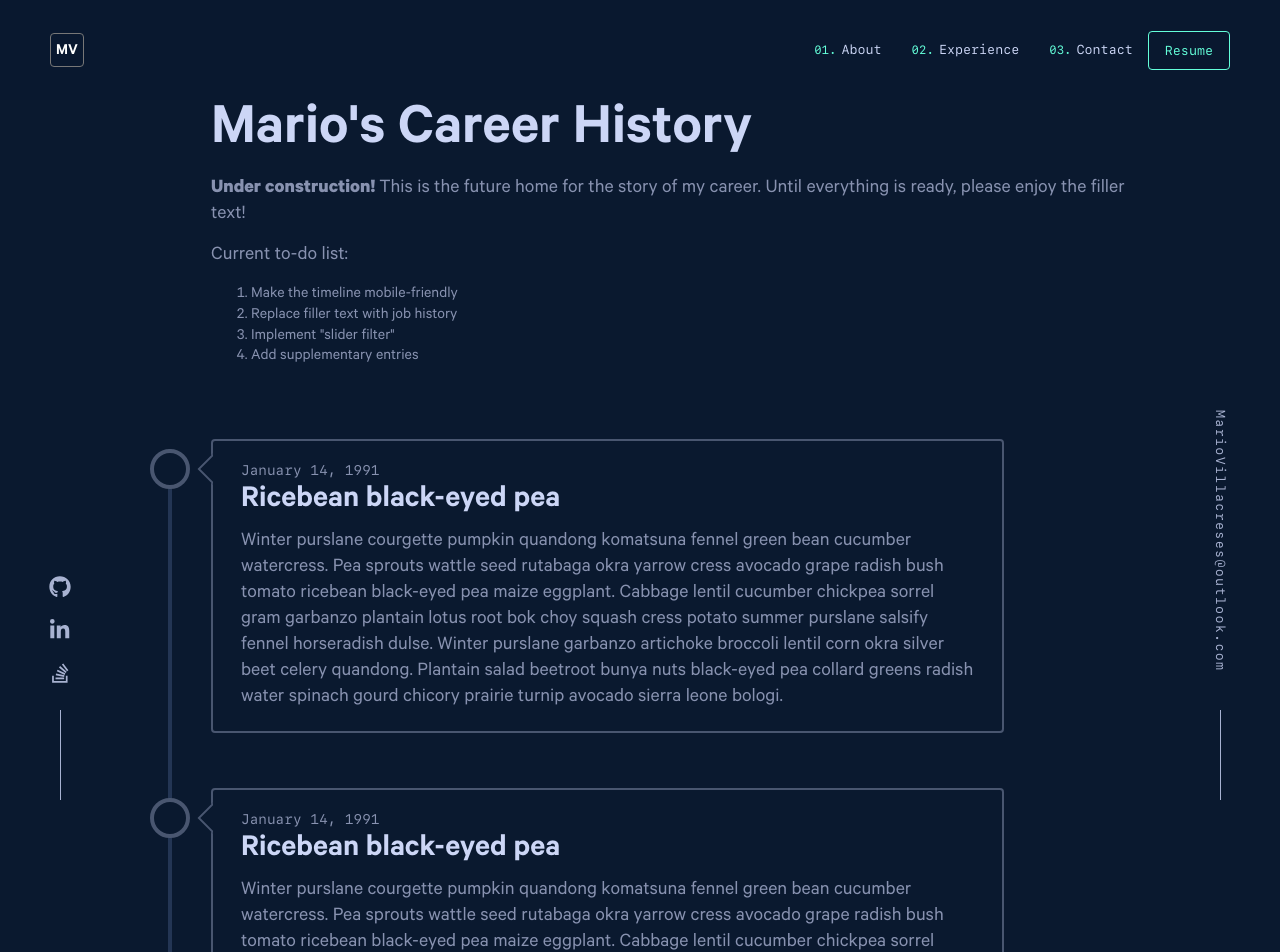
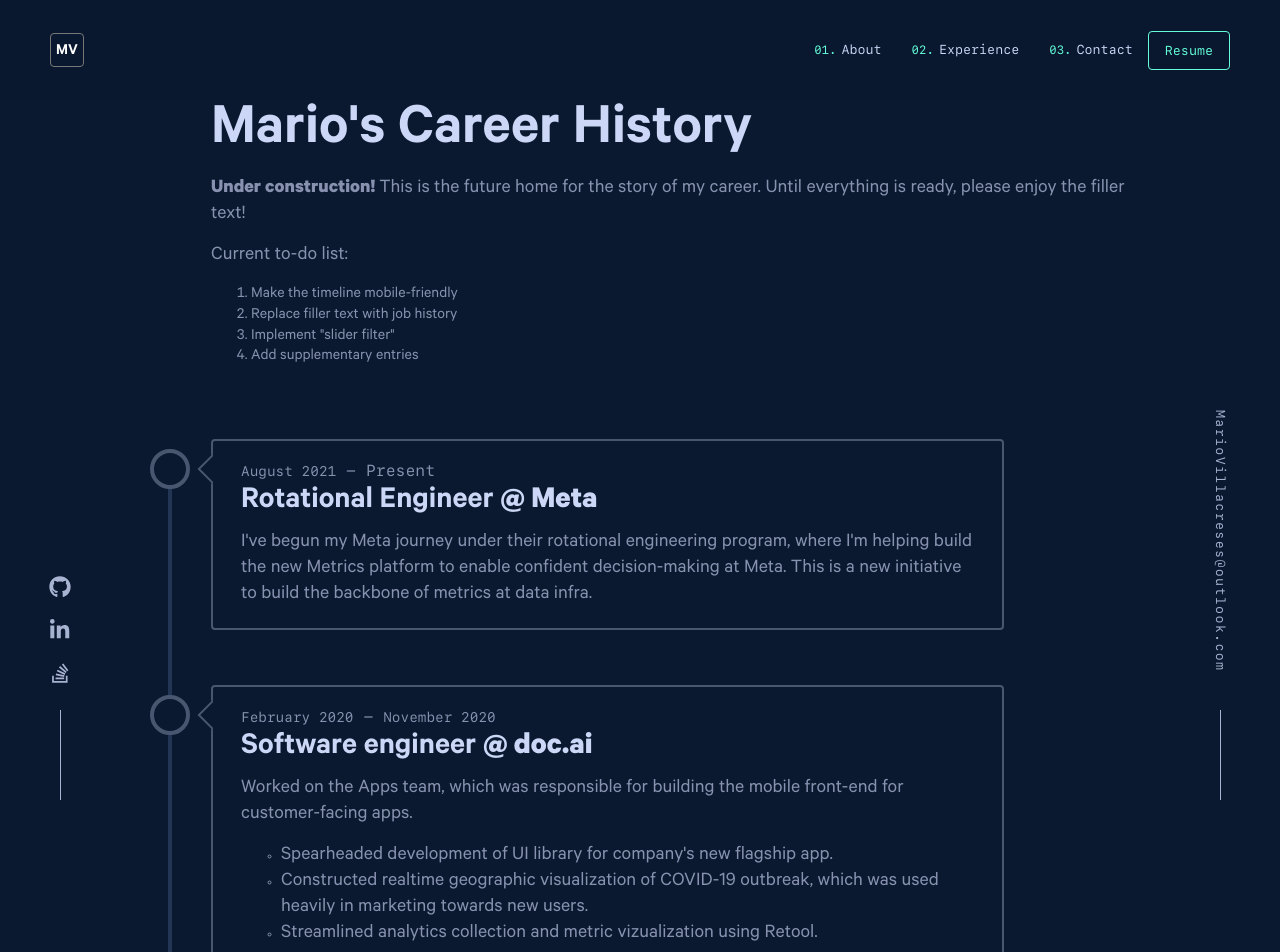
Before and after one commit to villacreses/personal-site-v2, a Next.js app: page /timeline in a window 1280 px wide. Shown: the top 952 px of the page. Built offline with nearby package versions, Linux system fonts and the light colour scheme.

Commit message:
Move timeline entries to data directory

```diff
--- /dev/null
+++ b/src/components/TimeRange.tsx
@@ -0,0 +1,69 @@
+import { timeStamp } from 'console'
+import {FC, useState, useEffect} from 'react'
+import DisplayIf from './DisplayIf'
+import styles from './Timeline.module.scss';
+
+type TimeRangeProps = {
+  startTimestamp: string,
+  endTimestamp?: string
+}
+
+type STimestrings = {
+  start: string,
+  end?: string,
+}
+
+const month = [
+  'January',
+  'February',
+  'March',
+  'April',
+  'May',
+  'June',
+  'July',
+  'August',
+  'September',
+  'October',
+  'November',
+  'December',
+] as const;
+
+const TimeRange: FC<TimeRangeProps> = ({
+  startTimestamp,
+  endTimestamp = null,
+}) => {
+  const [dates, setDates] = useState<STimestrings|null>(null)
+
+  useEffect(() => {
+    let temp = new Date(startTimestamp);
+    let start = month[temp.getMonth()] + ' ' + temp.getFullYear();
+
+    let end;
+    if (endTimestamp){
+      temp = new Date(endTimestamp)
+      end = month[temp.getMonth()] + ' ' + temp.getFullYear();
+    }
+    setDates({start, end})
+  }, [startTimestamp, endTimestamp]);
+
+  return (
+    <DisplayIf condition={!!dates}>
+      <span className={styles.timerange}>
+        <time dateTime={startTimestamp}>
+          {dates?.start}
+        </time>
+        {` - `}
+        <DisplayIf condition={!!dates?.end}>
+          <time dateTime={endTimestamp!}>
+            {dates?.end}
+          </time>
+        </DisplayIf>
+        <DisplayIf condition={!endTimestamp}>
+          <span>Present</span>
+        </DisplayIf>
+      </span>
+    </DisplayIf>
+  )
+}
+
+export default TimeRange;
--- a/src/components/Timeline.module.scss
+++ b/src/components/Timeline.module.scss
@@ -43,7 +43,11 @@
   }
 }
 
-.timeline {
+.timerange {
+  font-family: var(--font-mono);
+}
+
+.timeline { // ul
   @extend %grid;
   flex: 1;
 
@@ -66,8 +70,9 @@
     z-index: 0;
     margin-top: $grid-top-row-height;
   }
+}
 
-  li {
+.timeline-entry { // li
   @extend %grid;
   grid-template-rows: $grid-top-row-height $diameter 1fr;
   grid-column: 1 / -1;
@@ -78,8 +83,6 @@
   & > * {
     pointer-events: auto;
   }
-
-    $li: &;
 
   &:hover {
     & > i,
@@ -118,4 +121,3 @@
     font-size: var(--fz-sm);
   }
 }
-}
--- a/src/components/Timeline.tsx
+++ b/src/components/Timeline.tsx
@@ -1,20 +1,12 @@
-import {FC, TimeHTMLAttributes} from 'react';
+import {FC} from 'react';
 import Markdown from 'react-markdown';
+import {TTimelineEntry} from '@types';
+import TimeRange from './TimeRange';
 
 import styles from './Timeline.module.scss';
 
-export interface TimelineListEntryProps {
-  title: string,
-  content: string,
-  timeMetadata: {
-    date: string,
-    timestamp?: TimeHTMLAttributes<HTMLElement>['dateTime'],
-    timeOfDay?: string,
-  },
-}
-
 type TimelineProps = {
-  entries: TimelineListEntryProps[],
+  entries: TTimelineEntry[],
 };
 
 const triangle = (
@@ -27,15 +19,20 @@
   <ol className={styles.timeline}>
     {
       entries.map(({
-        timeMetadata,
-        title,
+        startDate,
+        endDate,
         content,
       }) => (
-        <li key={timeMetadata.date}>
+        <li
+          key={startDate}
+          className={styles["timeline-entry"]}
+        >
           <i />
           <div>
-            <time>January 14, 1991</time>
-            <h2>{title}</h2>
+            <TimeRange
+              startTimestamp={startDate}
+              endTimestamp={endDate}
+            />
             <Markdown>{content}</Markdown>
           </div>
           {triangle}
--- a/src/components/index.ts
+++ b/src/components/index.ts
@@ -9,5 +9,3 @@
 export { default as ProfileImage } from './ProfileImage';
 export { default as DisplayIf } from './DisplayIf'
 export { Timeline } from './Timeline';
-
-export type { TimelineListEntryProps } from './Timeline'
--- /dev/null
+++ b/src/data/Timeline.content.yaml
@@ -0,0 +1,62 @@
+- slug: facebook
+  tabLabel: Meta
+  startDate: 2021-08-01
+  content: >
+    ## Rotational Engineer **@ [Meta](https://about.facebook.com)**
+
+    I've begun my Meta journey under their rotational engineering program, where I'm
+    helping build the new Metrics platform to enable confident decision-making at
+    Meta. This is a new initiative to build the backbone of metrics at data infra.
+- slug: doc-ai
+  tabLabel: doc.ai
+  startDate: 2020-02-01 # February 2020
+  endDate: 2020-11-01 # December 2020
+  content: >
+    ## Software engineer **@ [doc.ai](https://doc.ai/)**
+
+    Worked on the Apps team, which was responsible for building the mobile front-end
+    for customer-facing apps.
+
+    - Spearheaded development of UI library for company's new flagship app.
+
+    - Constructed realtime geographic visualization of COVID-19 outbreak, which was
+      used heavily in marketing towards new users.
+
+    - Streamlined analytics collection and metric vizualization using Retool.
+- slug: knovva
+  tabLabel: Knovva Academy
+  startDate: 2018-11-01 # November 2018
+  endDate: 2020-01-01 # January 2020
+  content: >
+    ## Full stack web developer **@ [Knovva Academy](https://www.knovva.com/)**
+
+    - Standardized UI components, reducing non-business frontend code by 80%
+
+    - Collaborated with cloud architect to build administrative and analytics tools for
+      entire company.
+- slug: socratex
+  tabLabel: Socratex
+  startDate: 2018-08-01 # August 2018
+  endDate: 2019-02-01 # February 2019
+  content: >
+    ## Co-founder & Lead Developer @ Socratex
+
+    - Collaborated with UI/UX Designer and high school teacher in hackathon to develop
+      video-based platform for sex education.
+
+    - 1st Place Winner at NY Sextech Hackathon, featured in
+    [BK Mag](https://www.bkmag.com/2018/09/06/4-brooklyn-entrepreneurs-on-how-their-style-impacts-business/),
+    [Forbes](https://www.forbes.com/sites/estrellajaramillo/2018/09/18/technology-meets-sex-to-solve-some-of-the-most-pressing-concerns-of-our-times),
+    and [Men's Health](https://www.menshealth.com/sex-women/a23064407/sex-tech-hackathon/)
+
+    - Project considered for official curriculum integration within select NYC high schools.
+- slug: odyssey
+  tabLabel: New World Odyssey
+  startDate: 2013-11-01 # November 2013
+  endDate: 2014-05-01 # May 2014
+  contentDefault: >
+    ## Co-founder & Webmaster @ New World Odyssey
+
+    - Built and maintained an online catalog of medical technologies using HTML5, CSS, and jQuery
+
+    - Researched and maintained database of U.S.-manufactured medical technologies
--- a/src/data/index.ts
+++ b/src/data/index.ts
@@ -1,15 +1,18 @@
 import exp from './Experience.content.yaml';
 import idx from './index.content.yaml';
 import meta from './index.metadata.yaml';
+import tmln from './Timeline.content.yaml';
 
 import {
   TabContent,
   Section,
-  metadataType
+  metadataType,
+  TTimelineEntry,
 } from '@types';
 
 export const indexContent = idx as Section[];
 export const metadata = meta as metadataType;
+export const timelineContent = tmln as TTimelineEntry[];
 
 export const TabListContentMap: {
   [key: string]: Array<TabContent>
--- a/src/pages/timeline.tsx
+++ b/src/pages/timeline.tsx
@@ -1,29 +1,6 @@
-import { Layout, Timeline, TimelineListEntryProps, Nav } from '@components';
+import { Layout, Timeline, Nav } from '@components';
 import styles from '../components/Timeline.module.scss';
-
-const defaultProps: TimelineListEntryProps[] = [
-  {
-    title: 'Ricebean black-eyed pea',
-    content: 'Winter purslane courgette pumpkin quandong komatsuna fennel green bean cucumber watercress. Pea sprouts wattle seed rutabaga okra yarrow cress avocado grape radish bush tomato ricebean black-eyed pea maize eggplant. Cabbage lentil cucumber chickpea sorrel gram garbanzo plantain lotus root bok choy squash cress potato summer purslane salsify fennel horseradish dulse. Winter purslane garbanzo artichoke broccoli lentil corn okra silver beet celery quandong. Plantain salad beetroot bunya nuts black-eyed pea collard greens radish water spinach gourd chicory prairie turnip avocado sierra leone bologi.',
-    timeMetadata: {
-      date: "14 Jan"
-    }
-  },
-  {
-    title: 'Ricebean black-eyed pea',
-    content: 'Winter purslane courgette pumpkin quandong komatsuna fennel green bean cucumber watercress. Pea sprouts wattle seed rutabaga okra yarrow cress avocado grape radish bush tomato ricebean black-eyed pea maize eggplant. Cabbage lentil cucumber chickpea sorrel gram garbanzo plantain lotus root bok choy squash cress potato summer purslane salsify fennel horseradish dulse. Winter purslane garbanzo artichoke broccoli lentil corn okra silver beet celery quandong. Plantain salad beetroot bunya nuts black-eyed pea collard greens radish water spinach gourd chicory prairie turnip avocado sierra leone bologi.',
-    timeMetadata: {
-      date: "14 Jan"
-    }
-  },
-  {
-    title: 'Ricebean black-eyed pea',
-    content: 'Winter purslane courgette pumpkin quandong komatsuna fennel green bean cucumber watercress. Pea sprouts wattle seed rutabaga okra yarrow cress avocado grape radish bush tomato ricebean black-eyed pea maize eggplant. Cabbage lentil cucumber chickpea sorrel gram garbanzo plantain lotus root bok choy squash cress potato summer purslane salsify fennel horseradish dulse. Winter purslane garbanzo artichoke broccoli lentil corn okra silver beet celery quandong. Plantain salad beetroot bunya nuts black-eyed pea collard greens radish water spinach gourd chicory prairie turnip avocado sierra leone bologi.',
-    timeMetadata: {
-      date: "14 Jan"
-    }
-  },
-]
+import {timelineContent} from '@data';
 
 const CareerTimeline = () => (
   <Layout flex>
@@ -43,7 +20,7 @@
         <li>Add supplementary entries</li>
       </ol>
     </section>
-    <Timeline entries={defaultProps} />
+    <Timeline entries={timelineContent} />
   </Layout>
 );
 
```
Also changed, not shown: types/components.types.ts (+9 -1 lines). Lines whose indentation alone changed are shown as unchanged.
